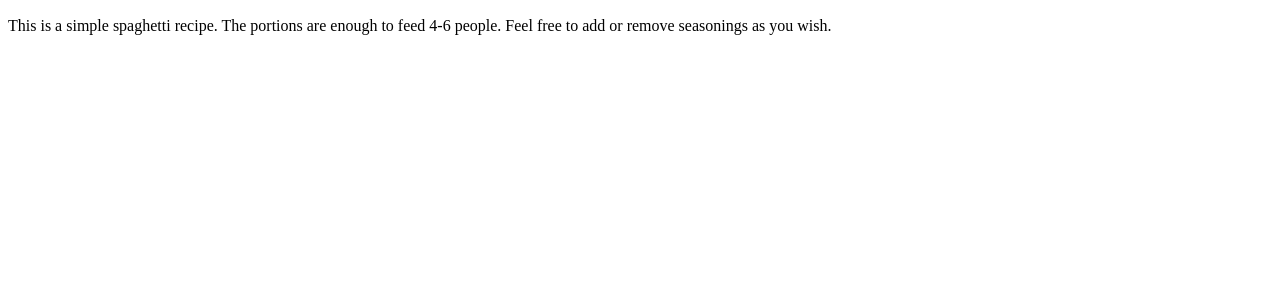
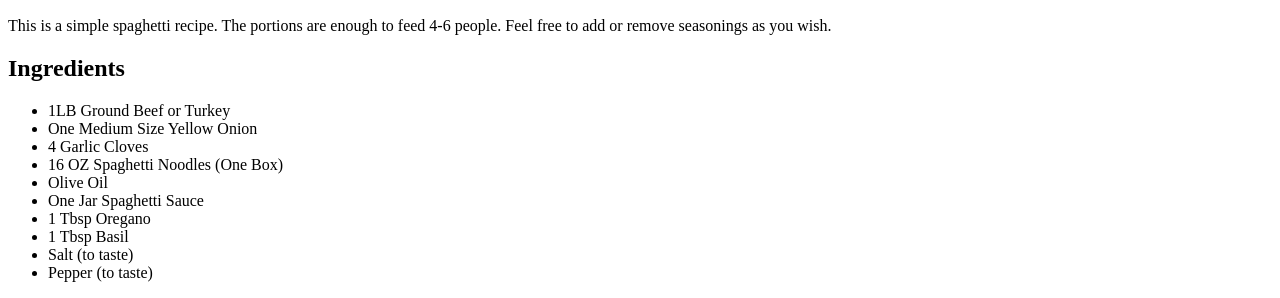
Before and after one commit to carleverett/odin-recipes, a plain HTML site: page spaghetti.html in a window 1280 px wide. Shown: the part 644-942 px from the top of the page. Before the commit the page ends 800 px from the top, so only its background shows below. Drawn offline with Linux system fonts and the light colour scheme.

Commit message:
Edit spaghetti.html

```diff
--- a/spaghetti.html
+++ b/spaghetti.html
@@ -10,5 +10,19 @@
         <img src="./Spaghetti_and_meatballs_on_plate.jpg" width="700" height="500">
         <h2>Description</h2>
         <p>This is a simple spaghetti recipe. The portions are enough to feed 4-6 people. Feel free to add or remove seasonings as you wish.</p>
+
+        <h2>Ingredients</h2>
+        <ul>
+            <li>1LB Ground Beef or Turkey</li>
+            <li>One Medium Size Yellow Onion</li>
+            <li>4 Garlic Cloves</li>
+            <li>16 OZ Spaghetti Noodles (One Box)</li>
+            <li>Olive Oil</li>
+            <li>One Jar Spaghetti Sauce</li>
+            <li>1 Tbsp Oregano</li>
+            <li>1 Tbsp Basil</li>
+            <li>Salt (to taste)</li>
+            <li>Pepper (to taste)</li>
+        </ul>
     </body>
 </html>
```
